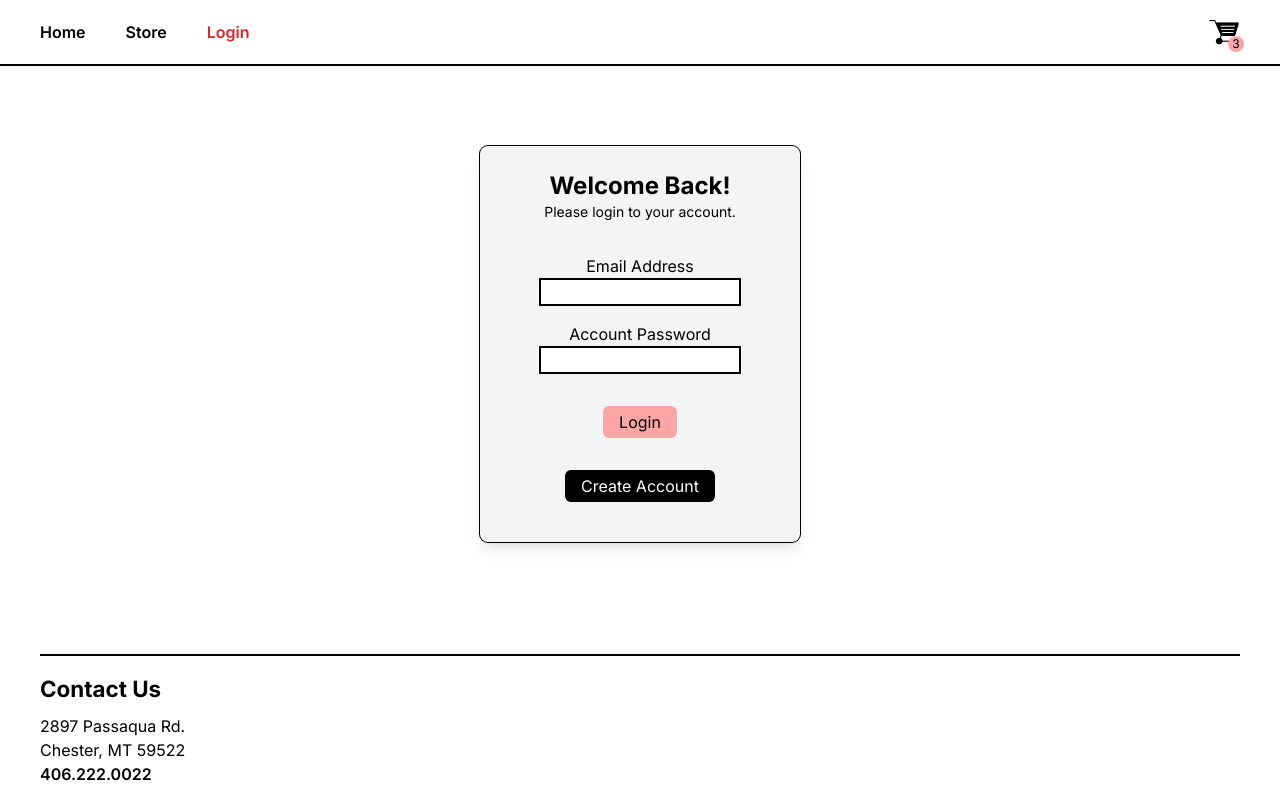
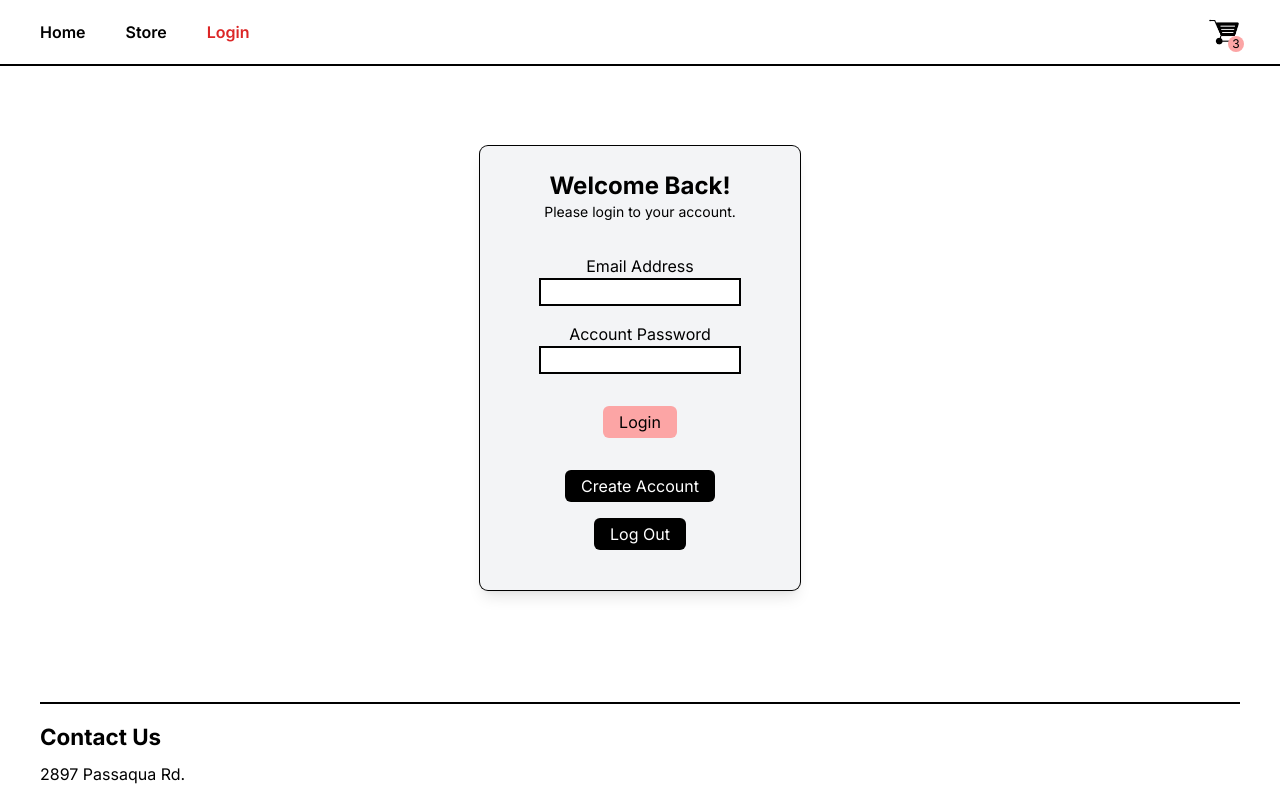
Before and after one commit to BenJohnsonFullStack/ecommerce-app, a Next.js app: page /login in a window 1280 px wide. Shown: the top 790 px of the page. Built offline with nearby package versions, Linux system fonts and the light colour scheme.

Commit message:
broken, frustrated, going to revert...

```diff
--- a/app/login/page.jsx
+++ b/app/login/page.jsx
@@ -3,11 +3,12 @@
 import Footer from "@/components/Footer";
 import Header from "@/components/Header";
 import { useFormState } from "react-dom";
-import { authenticate } from "@/lib/actions";
+import { authenticate, logOut } from "@/lib/actions";
 import LoginButton from "@/components/LoginButton";
 
 const Login = () => {
   const [code, action] = useFormState(authenticate, undefined);
+  const [state, dispatch] = useFormState(logOut, undefined);
 
   return (
     <>
@@ -62,6 +63,14 @@ const Login = () => {
                 Create Account
               </button>
             </div>
+
+            <div>
+              <form action={dispatch}>
+                <button className="bg-black text-white rounded-md px-4 py-1 mb-4 hover:bg-gray-700 transition-color duration-200">
+                  Log Out
+                </button>
+              </form>
+            </div>
           </div>
         </div>
       </main>
--- a/components/Footer.jsx
+++ b/components/Footer.jsx
@@ -2,6 +2,7 @@ import Divider from "./Divider";
 import { FontAwesomeIcon } from "@fortawesome/react-fontawesome";
 import { faInstagram, faLinkedin } from "@fortawesome/free-brands-svg-icons";
 import Link from "next/link";
+import { signOut } from "@/auth";
 
 const Footer = () => {
   return (
@@ -55,6 +56,7 @@ const Footer = () => {
             />
           </Link>
         </div>
+
         <Divider />
       </div>
     </footer>
--- /dev/null
+++ b/components/LogoutButton.jsx
@@ -0,0 +1,18 @@
+import React from "react";
+
+const LogoutButton = () => {
+  return (
+    <form
+      action={async () => {
+        "use server";
+        signOut();
+      }}
+    >
+      <button className="bg-black text-white rounded-md px-4 py-1 mb-4 hover:bg-gray-700 transition-color duration-200">
+        Log Out
+      </button>
+    </form>
+  );
+};
+
+export default LogoutButton;
--- a/lib/actions.js
+++ b/lib/actions.js
@@ -1,6 +1,6 @@
 "use server";
 
-import { signIn } from "@/auth";
+import { signIn, signOut } from "@/auth";
 
 const authenticate = async (prevState, formData) => {
   try {
```
Also changed, not shown: middleware.js (added, +11 -0 lines).
